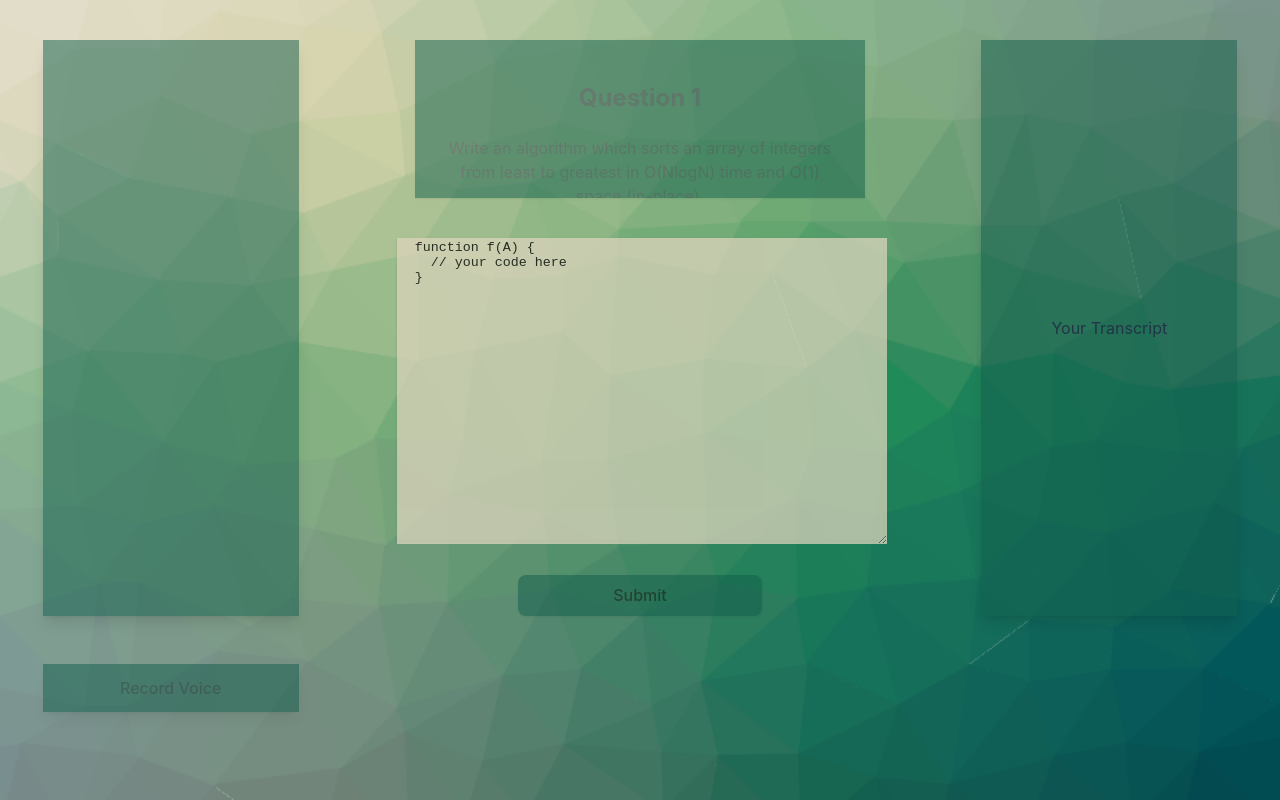
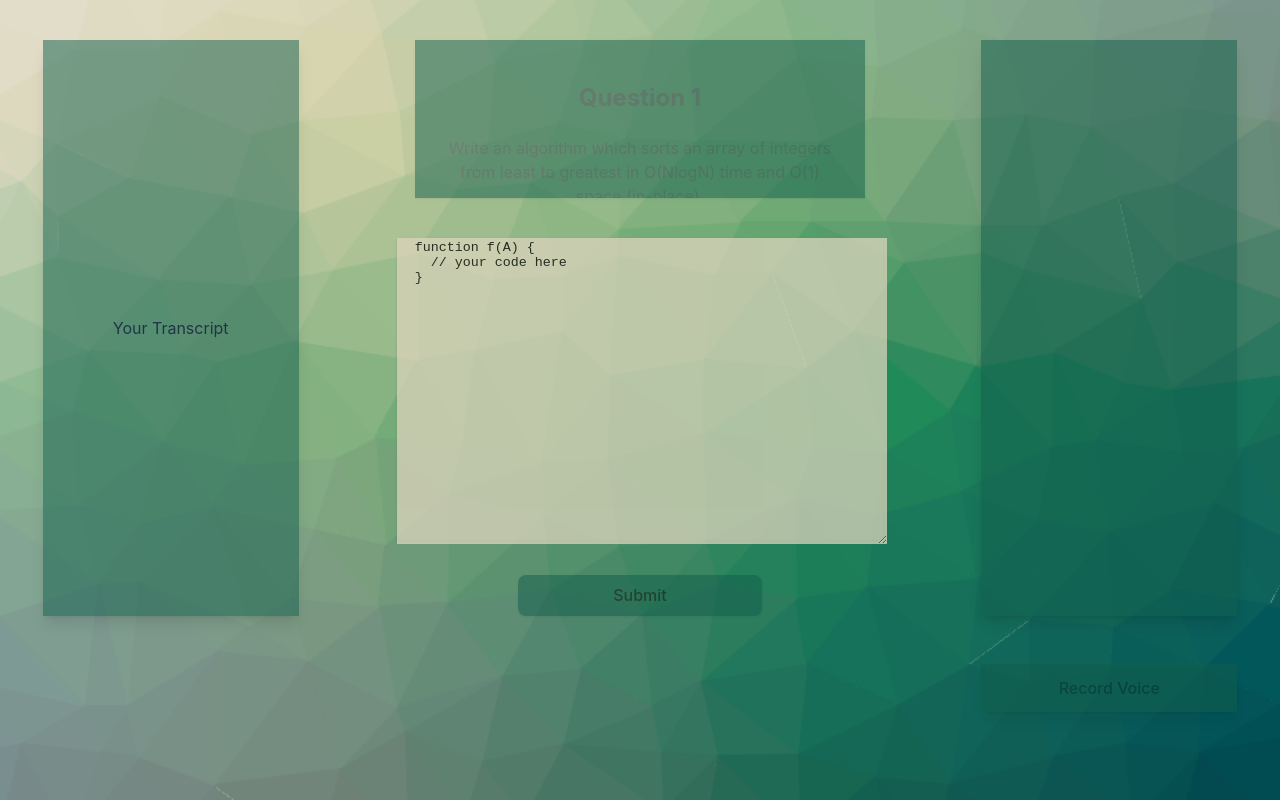
Before and after one commit to Srokit/leetviews-v1-frontend, a React (Vite) app: page / in a window 1280 px wide. Built offline with nearby package versions, Linux system fonts and the light colour scheme.

Commit message:
Flip transcripts

```diff
--- a/src/App.jsx
+++ b/src/App.jsx
@@ -52,11 +52,8 @@ function App() {
             <div className="biTranscriptBg">
             </div>
             <div className="absolute z-50">
-              {intervieweeScript}
+              Your Transcript
             </div>
-          </div>
-          <div className="h-12 w-full bg-primary opacity-50 shadow-lg mt-12 flex flex-row">
-            <button onClick={() => {onRecordClick()}} className="w-full h-full bg-primary opacity-50 shadow">{(isRecording) ? <>Stop Voice</> : <>Record Voice</>}</button>
           </div>
         </div>
         <div className="biMainLayoutCol w-2/5 align-center">
@@ -82,8 +79,11 @@ function App() {
             <div className="biTranscriptBg">
             </div>
             <div className="absolute z-50">
-              Your Transcript
+              {intervieweeScript}
             </div>
+          </div>
+          <div className="h-12 w-full bg-primary opacity-50 shadow-lg mt-12 flex flex-row">
+            <button onClick={() => {onRecordClick()}} className="w-full h-full bg-primary opacity-50 shadow">{(isRecording) ? <>Stop Voice</> : <>Record Voice</>}</button>
           </div>
         </div>
       </div>
```
